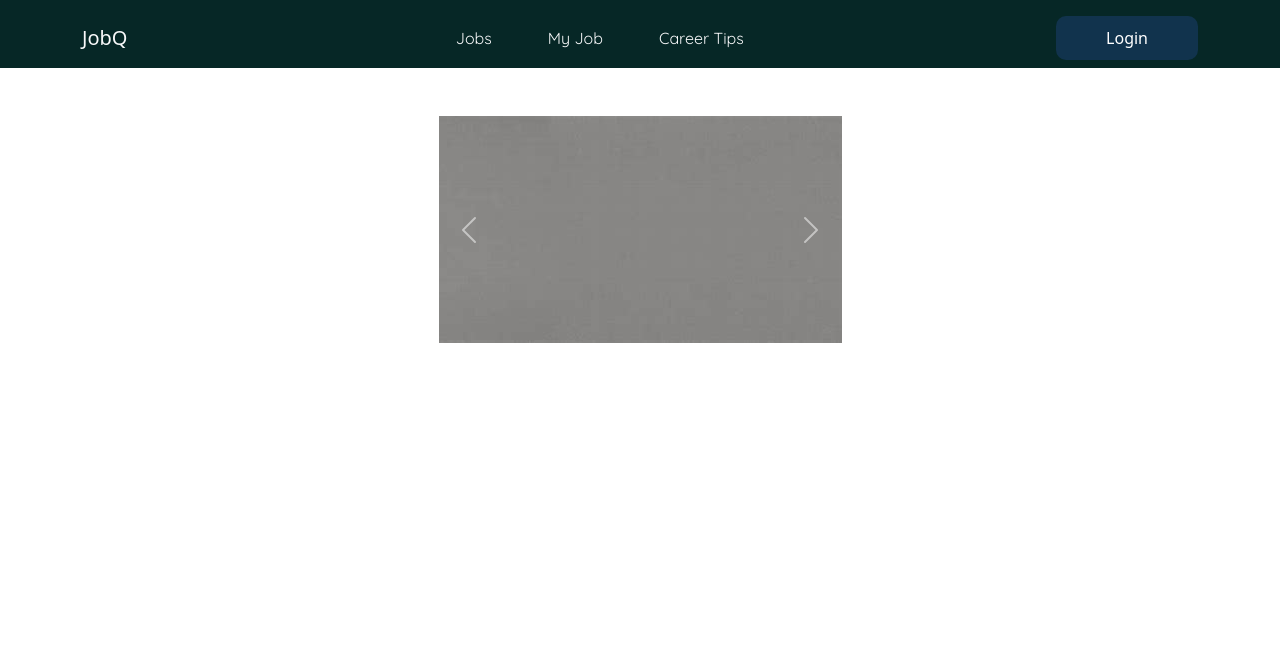
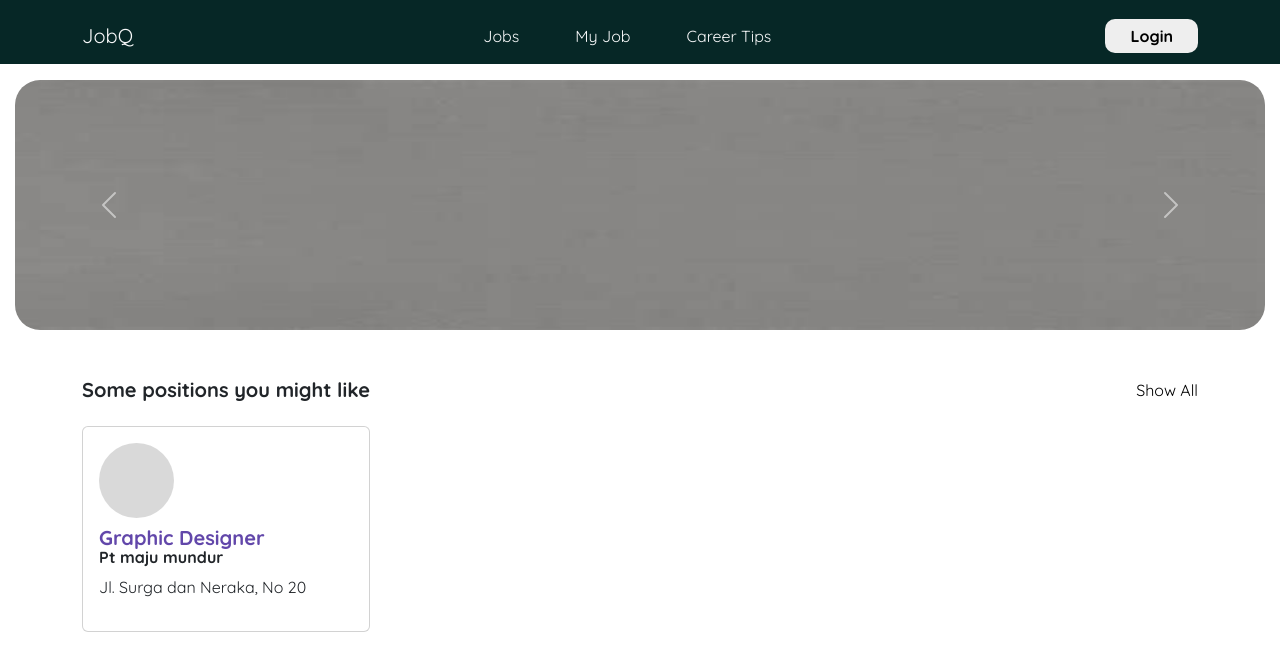
Before and after one commit to Nrulafind/jobkyu, a CodeIgniter app: page /database/ in a window 1280 px wide. Shown: the top 671 px of the page. Run offline with CodeIgniter, Linux system fonts and the light colour scheme.

Commit message:
Adding some View & Assets

```diff
--- a/application/views/homepage.php
+++ b/application/views/homepage.php
@@ -8,10 +8,17 @@
 
         <!-- CSS File -->
         <link rel="stylesheet" href="assets/css/style.css">
-	<link href="https://cdn.jsdelivr.net/npm/bootstrap@5.3.0-alpha1/dist/css/bootstrap.min.css" rel="stylesheet" integrity="sha384-GLhlTQ8iRABdZLl6O3oVMWSktQOp6b7In1Zl3/Jr59b6EGGoI1aFkw7cmDA6j6gD" crossorigin="anonymous">
+        <link
+            href="https://cdn.jsdelivr.net/npm/bootstrap@5.3.0-alpha1/dist/css/bootstrap.min.css"
+            rel="stylesheet"
+            integrity="sha384-GLhlTQ8iRABdZLl6O3oVMWSktQOp6b7In1Zl3/Jr59b6EGGoI1aFkw7cmDA6j6gD"
+            crossorigin="anonymous">
 
         <!-- JS File -->
-	<script src="https://cdn.jsdelivr.net/npm/bootstrap@5.3.0-alpha1/dist/js/bootstrap.bundle.min.js" integrity="sha384-w76AqPfDkMBDXo30jS1Sgez6pr3x5MlQ1ZAGC+nuZB+EYdgRZgiwxhTBTkF7CXvN" crossorigin="anonymous"></script>
+        <script
+            src="https://cdn.jsdelivr.net/npm/bootstrap@5.3.0-alpha1/dist/js/bootstrap.bundle.min.js"
+            integrity="sha384-w76AqPfDkMBDXo30jS1Sgez6pr3x5MlQ1ZAGC+nuZB+EYdgRZgiwxhTBTkF7CXvN"
+            crossorigin="anonymous"></script>
     </head>
 
     <body>
@@ -27,35 +34,68 @@
         <main>
             <section class="main-content">
                 <div class="container">
-				<div class="slider mt-5">
+                    <div class="slider mt-3">
                         <div class="d-flex justify-content-center">
                             <div id="carouselExampleRide" class="carousel slide" data-bs-ride="true">
                                 <div class="carousel-inner">
                                     <div class="carousel-item active">
-									<img src="assets\image\default.jpg" class="d-block w-100" alt="...">
+                                        <img src="assets\image\slider\default.jpg" alt="slider">
                                     </div>
                                     <div class="carousel-item">
-									<img src="assets\image\default.jpg" class="d-block w-100" alt="...">
+                                        <img src="assets\image\slider\default.jpg" alt="slider">
                                     </div>
                                     <div class="carousel-item">
-									<img src="assets\image\default.jpg" class="d-block w-100" alt="...">
+                                        <img src="assets\image\slider\default.jpg" alt="slider">
                                     </div>
                                 </div>
-							<button class="carousel-control-prev" type="button" data-bs-target="#carouselExampleRide" data-bs-slide="prev">
+                                <button
+                                    class="carousel-control-prev"
+                                    type="button"
+                                    data-bs-target="#carouselExampleRide"
+                                    data-bs-slide="prev">
                                     <span class="carousel-control-prev-icon" aria-hidden="true"></span>
                                     <span class="visually-hidden">Previous</span>
                                 </button>
-							<button class="carousel-control-next" type="button" data-bs-target="#carouselExampleRide" data-bs-slide="next">
+                                <button
+                                    class="carousel-control-next"
+                                    type="button"
+                                    data-bs-target="#carouselExampleRide"
+                                    data-bs-slide="next">
                                     <span class="carousel-control-next-icon" aria-hidden="true"></span>
                                     <span class="visually-hidden">Next</span>
                                 </button>
                             </div>
                         </div>
                     </div>
+                    <div class="JobsCluster mt-5">
+                        <div class="d-flex justify-content-start">
+                            <div class="title">
+                                <h5 class="fw-bold">
+                                    Some positions you might like
+                                </h5>
+                            </div>
+                            <div class="showmore ms-auto">
+                                <a href="#">Show All</a>
+                            </div>
+                        </div>
+                        <div class="d-flex justify-content-start">
+                            <div class="card-section">
+                                <div class="card mt-3" style="width: 18rem;">
+                                    <div class="card-body">
+                                        <div class="card-title">
+                                            <img src="assets\image\default.png" style="width: 75px; border-radius: 250px;">
+                                        </div>
+                                        <h5 class="position mb-2 text-muted fw-bold">Graphic Designer</h5>
+                                        <h6 class="fw-bold" style="margin-top: -10px;">Pt maju mundur</h6>
+                                        <p class="location">Jl. Surga dan Neraka, No 20</p>
+                                    </div>
+                                </div>
+                            </div>
+                        </div>
+                    </div>
                 </div>
             </section>
         </main>
-
         <!-- Main body end -->
 
     </body>
--- a/application/views/template/navbar.php
+++ b/application/views/template/navbar.php
@@ -12,7 +12,7 @@
 						<a class="nav-link text-light" href="#">My Job</a>
 						<a class="nav-link text-light" href="#">Career Tips</a>
 					</div>
-					<a class="nav-link login">Login</a>
+					<a class="nav-link login fw-bold">Login</a>
 				</div>
 			</div>
 		</nav>
--- a/assets/css/style.css
+++ b/assets/css/style.css
@@ -1,4 +1,8 @@
 @import url("https://fonts.googleapis.com/css2?family=Quicksand:wght@300;400;500;600;700&display=swap");
+
+* {
+	font-family: 'Quicksand';
+}
 
 /* Navbar */
 
@@ -8,11 +12,34 @@ header .navbar-nav a {
 }
 
 header .login {
-	color: white;
-	background-color: #11334d;
+	color: black;
+	background-color: #eeeeee;
 
-	padding: 10px 50px;
+	padding: 5px 25px;
 	border-radius: 10px;
 }
 
 /* ================= */
+
+/* Slider */
+
+.slider img {
+	width: 1250px;
+	height: 250px;
+
+	border-radius: 25px;
+}
+
+/* ================= */
+
+/* Job Cluster */
+
+.JobsCluster a {
+	color: black;
+	text-decoration: none;
+}
+
+.JobsCluster .card .position {
+	color: #6247AA!important;
+}
+/* ================= */
```
Also changed, not shown: assets/css/auth.css (added), assets/image/default.png (added), assets/image/slider/default.jpg (renamed from assets/image/default.jpg). Lines whose indentation alone changed are shown as unchanged.
